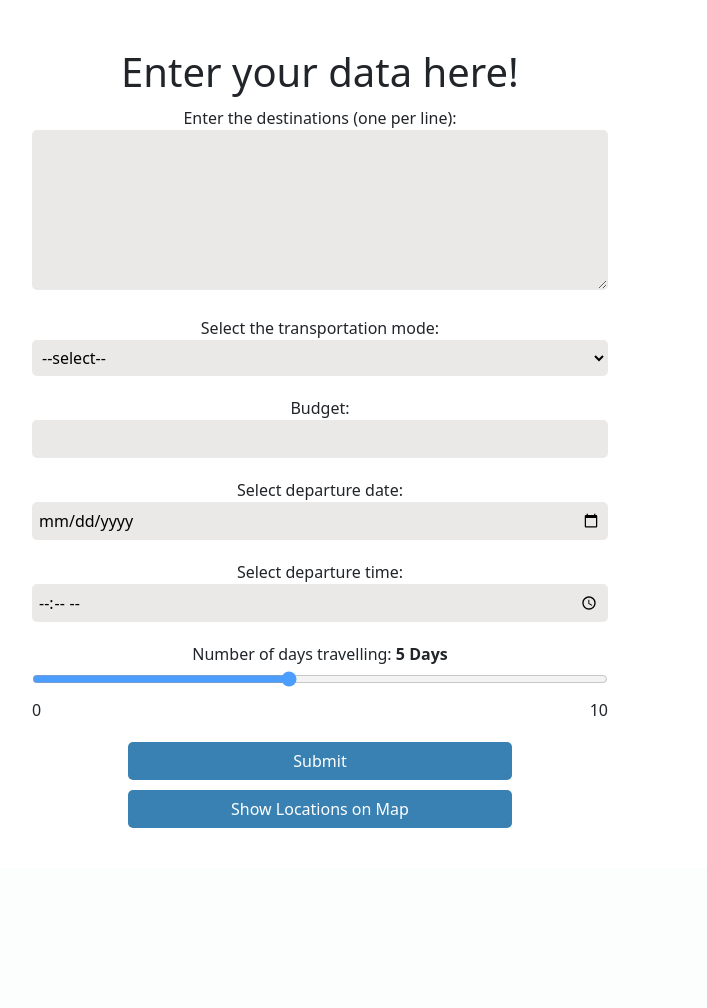
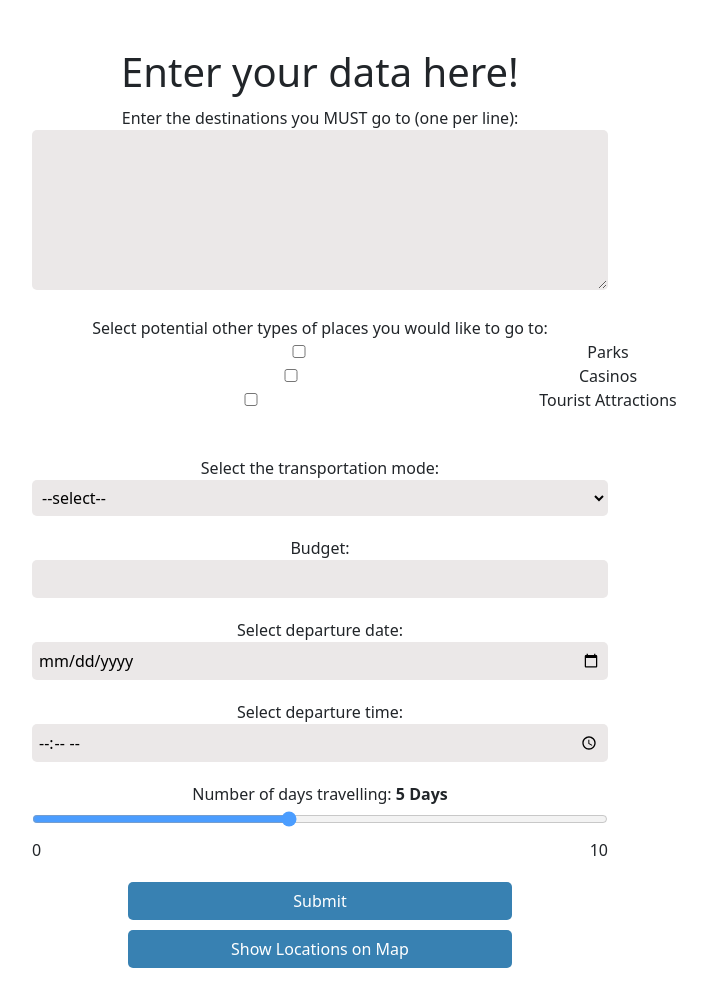
Before and after one commit to jenny-df/travel-optimizer, a Flask app: page /data in a window 1280 px wide. Shown: the part 76-1084 px from the top of the page, without its empty margins (320-1027 px from the left). Before the commit the page ends 904 px from the top, so only its background shows below. Run offline with Flask 3, Linux system fonts and the light colour scheme; some libraries are stand-ins or nearby versions.

Commit message:
small changes

```diff
--- a/app.py
+++ b/app.py
@@ -1,13 +1,17 @@
 from flask import Flask, render_template, request, url_for, redirect
+import os
+from dotenv import load_dotenv
+from data_scraper import *
+
 
 app = Flask(__name__,
 	template_folder='templates',
 	static_folder='static'
 )
 
-
 app.config.from_pyfile('config.py')
 
+load_dotenv()
 
 @app.route('/', methods = ["GET"])
 def home():
@@ -16,8 +20,9 @@ def home():
 
 @app.route('/data', methods = ["GET"])
 def data():
-    google_key = "AIzaSyATeWwg3KcuetRkm1nV3xuOGAAZ6uXJNIU"
-    return render_template("data.html", google_key=google_key)
+    # <TODO> Tamar: Get all categories
+    categories = ['Parks', 'Casinos', 'Tourist Attractions']
+    return render_template("data.html", categories=categories, google_key=os.getenv('GOOGLE_MAPS_API_KEY'))
 
 
 @app.route('/results', methods = ["POST"])
@@ -25,17 +30,29 @@ def results():
     # Getting values from the form
     data = dict(request.form)
     del data['Submit']
-    data['locations'] = data['locations'].split('\n')
+    data['must_locations'] = data['must_locations'].split('\r\n')
+    data['categories_of_locations'] = request.form.getlist('categories_of_locations')
 
-	# <TODO> Call to classifier
+	# <TODO> Audrey: Call to classifier
     clustering_output = [["1.1", "1.2", "1.3"], ["2.1", "2.2"], ["3.1"]]
-    # <TODO> Call to optimized routing
+    # <TODO> Audrey: Call to optimized routing
     optimized_route_output = [["1.1", "2.1", "3.1", "2.2"], ["1.2", "1.3"]]
 
     return render_template("results.html",
                         clusters = clustering_output,
                         routes = optimized_route_output
                         )
+
+@app.route('/scrape/<string:city_name>', methods = ["POST"])
+def scrape(city_name):
+    # CHANGE TO GET if you want to use this!
+    try:
+        info = get_tourist_attractions(city_name)
+        print(info)
+    except:
+        print("ERROR in scraping")
+
+    return redirect(url_for('home', _method="GET"))
 
 
 @app.route('/<path:other_path>', methods=['GET', 'POST'])
@@ -44,5 +61,4 @@ def catch_all(other_path):
 
 
 if __name__ == '__main__':
-	app.secret_key = 'sjkdfh239G$FJLD239#89QEFAS239DFJISALFJ!$'
 	app.run(debug = True)
--- a/templates/data.html
+++ b/templates/data.html
@@ -5,9 +5,27 @@
   <h1>Enter your data here!</h1>
   <form action="/results" method="POST">
     <div>
-      <label for="locations">Enter the destinations (one per line):</label>
+      <label for="locations"
+        >Enter the destinations you MUST go to (one per line):</label
+      >
       <br />
-      <textarea name="locations" id="location-input" required></textarea>
+      <textarea name="must_locations" id="location-input" required></textarea>
+      <br />
+    </div>
+
+    <div>
+      <label for="categories_of_locations"
+        >Select potential other types of places you would like to go to:</label
+      >
+      <br />
+      {% for category in categories %}
+      <input
+        type="checkbox"
+        name="categories_of_locations"
+        class="categories_of_locations"
+        value="{{category}}"
+      />{{category}}<br />
+      {% endfor %}
       <br />
     </div>
 
```
Also changed, not shown: requirements.txt (+8 -0 lines), Databases/travel.db, README.md, data_scraper.py (renamed from data-scraper.py).
